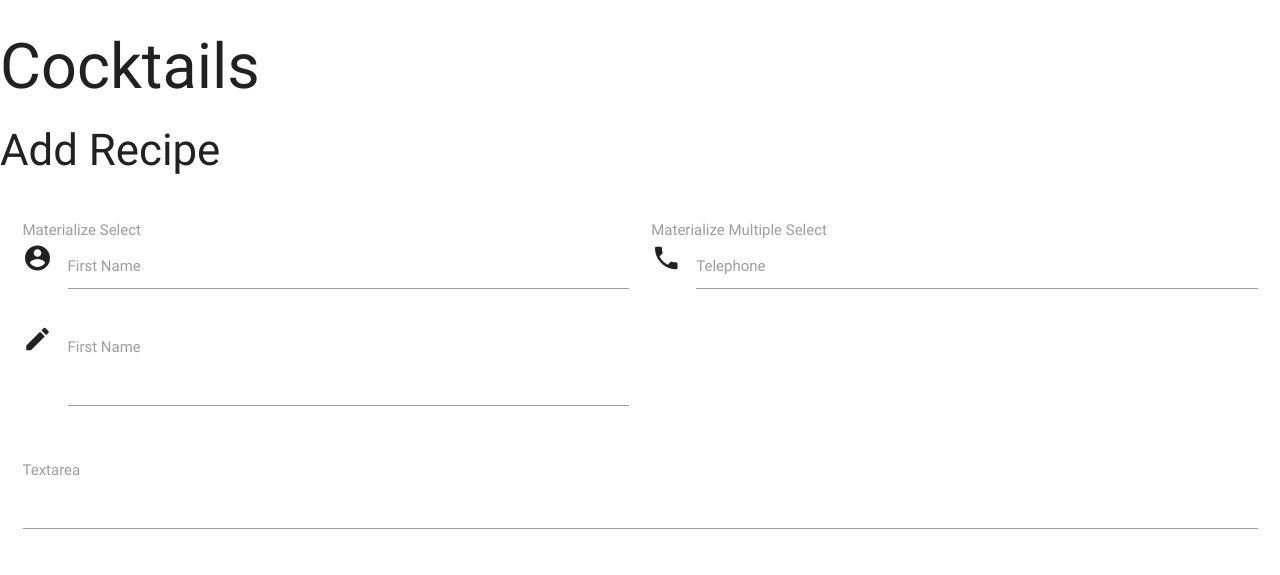
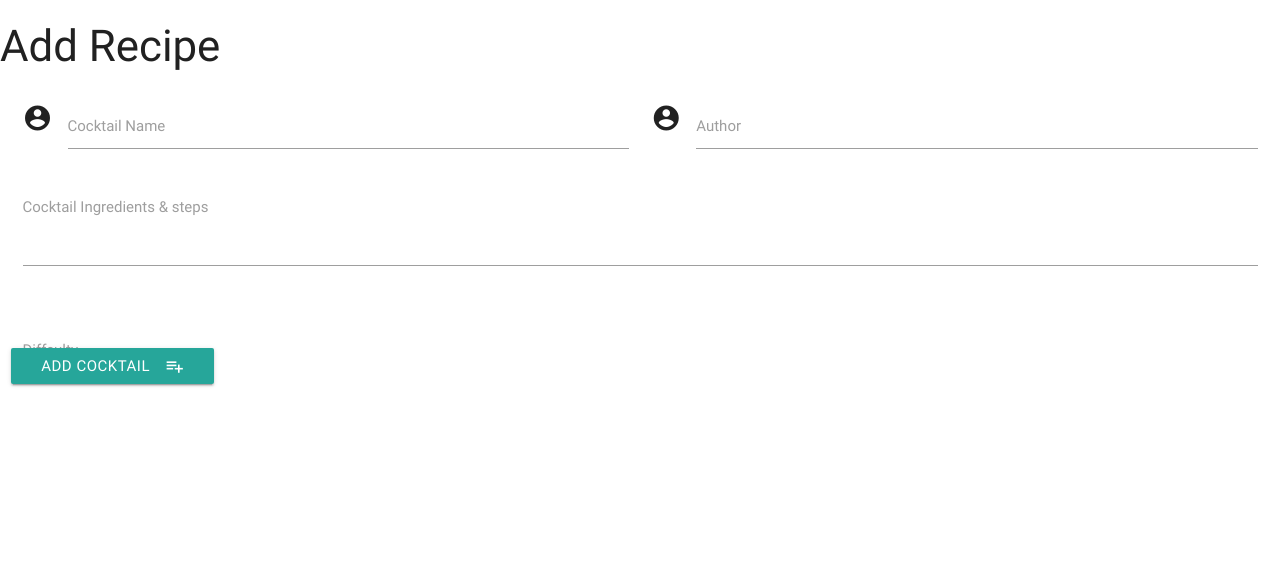
Before and after one commit to Code-Institute-Submissions/cocktail-recipe, a Flask app: page /add_recipe in a window 1280 px wide. Shown: the top 575 px of the page. Run offline with Flask 2, Linux system fonts and the light colour scheme; data that the repository does not hold is empty; some libraries are stand-ins or nearby versions.

```diff
--- a/app.py
+++ b/app.py
@@ -13,18 +13,27 @@ mongo = PyMongo(app)
 @app.route('/')
 @app.route('/get_recipes')
 def get_recipes():
+    recipes=mongo.db.recipes.find()
+
+    #print("recipes", len(list(recipes)))
     return render_template("recipes.html",
-    recipes=mongo.db.recipes.find())
+    recipes=recipes)
 
 @app.route('/cocktail_image')
 def cocktail_image():
     return render_template("recipes.html",
-    create=mongo.db.create.find())
+    images=mongo.db.images.find())
 
 @app.route('/add_recipe')
 def add_recipe():
-    return render_template('addrecipe.html')
+    return render_template('addrecipe.html',
+    difficulty=mongo.db.difficulty.find())
 
+@app.route('/insert_recipe', methods=['POST'])
+def insert_recipe():
+    recipes = mongo.db.recipes
+    recipes.insert_one(request.form.to_dict())
+    return redirect(url_for('get_recipes'))
 
 
 if __name__ == '__main__':
--- a/templates/addrecipe.html
+++ b/templates/addrecipe.html
@@ -3,53 +3,39 @@
 <h3>Add Recipe</h3>
 
 <div class="row">
-    <form class="col s12">
+    <form action="{{ url_for('insert_recipe') }}" method="POST" class="col s12">
         <div class="row">
-            <div class="row">
-                <div class="input-field col s6">
-                    <select>
-                      <option value="" disabled selected>Choose your option</option>
-                      <option value="1">Option 1</option>
-                      <option value="2">Option 2</option>
-                      <option value="3">Option 3</option>
-                    </select>
-                    <label>Materialize Select</label>
-                </div>
-
-                <div class="input-field col s6">
-                    <select multiple>
-                        <option value="" disabled selected>Choose your option</option>
-                        <option value="1">Option 1</option>
-                        <option value="2">Option 2</option>
-                        <option value="3">Option 3</option>
-                    </select>
-                    <label>Materialize Multiple Select</label>
-                </div>
+            <div class="input-field col s6">
+                <i class="material-icons prefix">account_circle</i>
+                <input id="cocktail_name" name="cocktail_name" type="text" class="validate">
+                <label for="icon_prefix">Cocktail Name</label>
             </div>
             <div class="input-field col s6">
                 <i class="material-icons prefix">account_circle</i>
-                <input id="icon_prefix" type="text" class="validate">
-                <label for="icon_prefix">First Name</label>
+                <input id="cocktail_author" name="cocktail_author" type="text" class="validate">
+                <label for="icon_prefix2">Author</label>
             </div>
-
-            <div class="input-field col s6">
-                <i class="material-icons prefix">phone</i>
-                <input id="icon_telephone" type="tel" class="validate">
-                <label for="icon_telephone">Telephone</label>
+            <div class="input-field col s12">
+                <textarea id="cocktail_details" name="cocktail_details" class="materialize-textarea"></textarea>
+                <label for="textarea1">Cocktail Ingredients & steps</label>
             </div>
-
-            <div class="input-field col s6">
-                <i class="material-icons prefix">mode_edit</i>
-                <textarea id="icon_prefix2" class="materialize-textarea"></textarea>
-                <label for="icon_prefix2">First Name</label>
+        </div>
+        <div class="row">
+                <div class="input-field col s6">
+                    <select id="difficulty" name="diffculty_level">
+                      <option value="" disabled selected>Choose your diffculty level</option>
+                    {% for diff in difficulty %}
+                      <option value="{{diff.diffculty_level}}">{{diff.diffculty_level}}</option>
+                    {% endfor %}
+                    </select>
+                    <label>Diffculty</label>
+                </div>
             </div>
-
-            <div class="input-field col s12">
-                <textarea id="textarea1" class="materialize-textarea"></textarea>
-                <label for="textarea1">Textarea</label>
+            <div class="row">
+                <button class="btn waves-effect waves-light" type="submit" name="action">Add Cocktail
+                    <i class="material-icons right">playlist_add</i>
+                </button>
             </div>
-
-        </div>
     </form>
 </div>
 
--- a/templates/base.html
+++ b/templates/base.html
@@ -5,7 +5,6 @@
         <link rel="stylesheet" href="https://cdnjs.cloudflare.com/ajax/libs/materialize/0.100.2/css/materialize.min.css">
     </head>
     <body>
-        <h1>Cocktails</h1>
         {% block content %} {% endblock %}
     <script src="https://code.jquery.com/jquery-3.3.1.js"integrity="sha256-2Kok7MbOyxpgUVvAk/HJ2jigOSYS2auK4Pfzbm7uH60="crossorigin="anonymous"></script>
     <script src="https://cdnjs.cloudflare.com/ajax/libs/materialize/0.100.2/js/materialize.min.js"></script>
```
Also changed, not shown: templates/recipes.html (+13 -18 lines).
